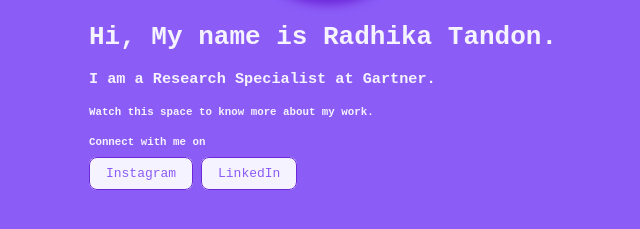
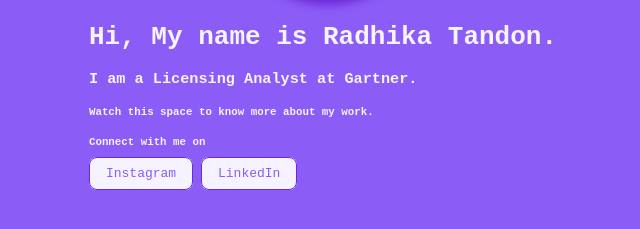
Before and after one commit to mrvaruntandon/simple-website, a plain HTML site: page index.html in a window 1280 px wide. Shown: the part 407-636 px from the top of the page, 317-957 px from the left. Drawn offline with Linux system fonts and the light colour scheme.

Commit message:
fix: corrected designation

```diff
--- a/index.html
+++ b/index.html
@@ -11,7 +11,7 @@
             <img class="profile-pic" src="https://media.licdn.com/dms/image/D5603AQFO3lNAi39Y5Q/profile-displayphoto-shrink_800_800/0/1709140582564?e=1726099200&v=beta&t=Ld0rQLMi55RIj6hVyCatZOsh0HzvF474jqBuDnrJYn0" />
             <div class="site-header-content">
                 <h1>Hi, My name is Radhika Tandon.</h1>
-                <h3>I am a Research Specialist at Gartner.</h3>
+                <h3>I am a Licensing Analyst at Gartner.</h3>
                 <h5>Watch this space to know more about my work. </h5>
                 <h5>Connect with me on </h5>
                 <a class="primary-link" href="https://www.instagram.com/radhika_tandon/">Instagram</a>
```
